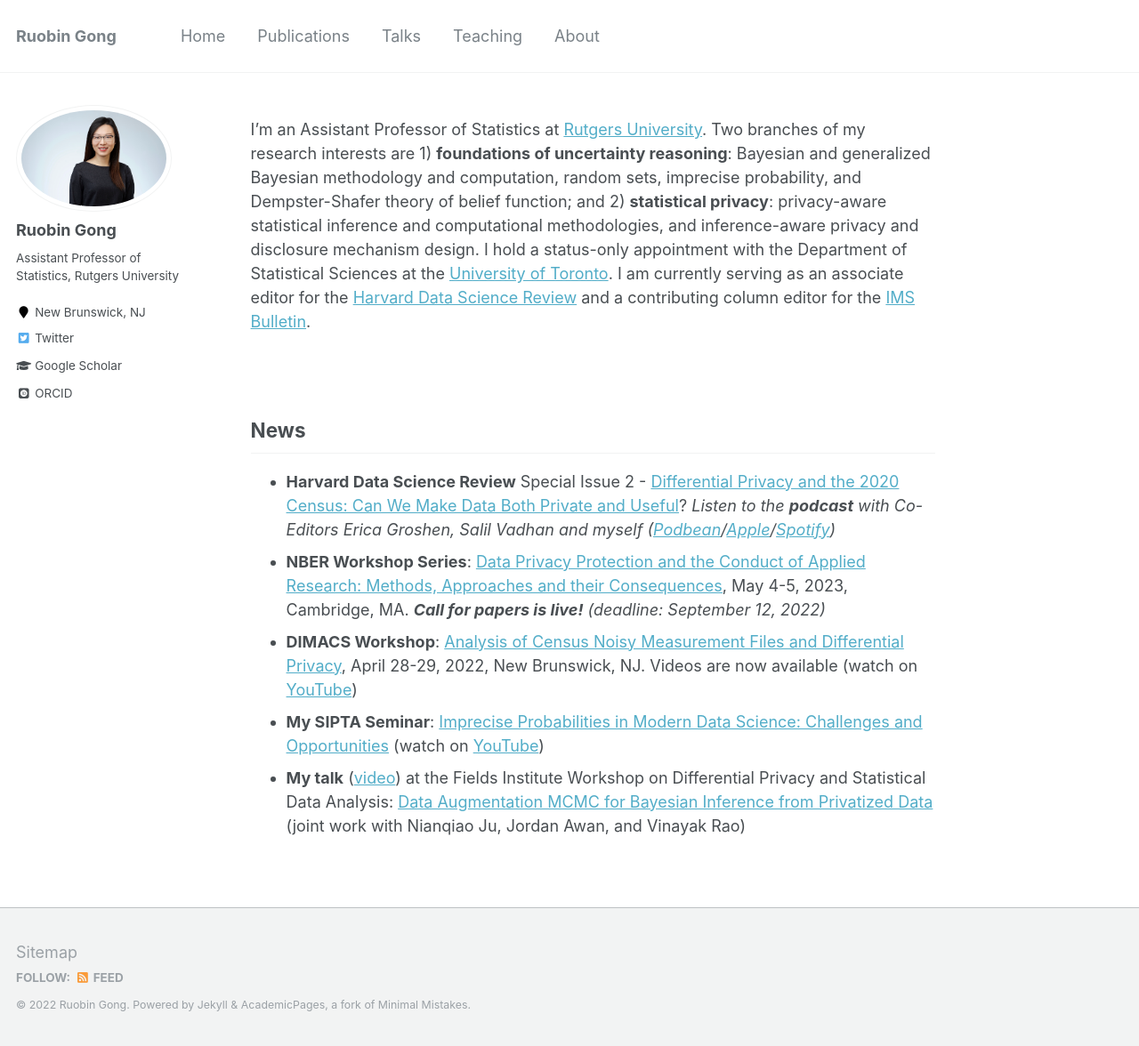
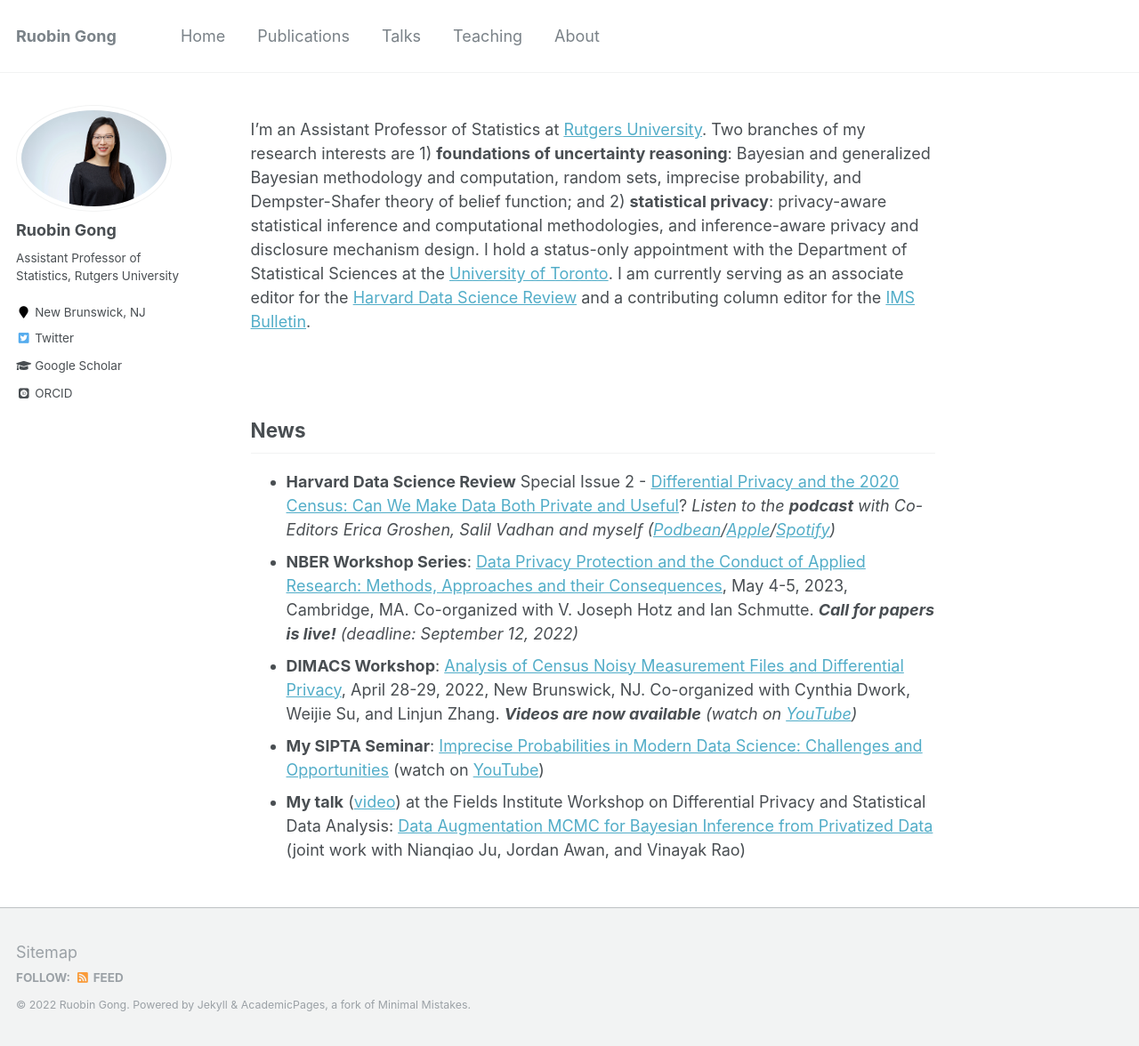
Before and after one commit to RuobinGong/RuobinGong.github.io, a Jekyll site: the page built from _pages/home.md, in a window 1280 px wide and 1176 px high. Shown: the whole window at 89% size. Built offline with Jekyll 4.4.1, drawn with Linux system fonts in a browser that asks for light colours; some web fonts are replaced.

Commit message:
Update home.md

```diff
--- a/_pages/home.md
+++ b/_pages/home.md
@@ -17,7 +17,7 @@ I'm an Assistant Professor of Statistics at [Rutgers University](https://www.sta
 ## News
 
 * **Harvard Data Science Review** Special Issue 2 - [Differential Privacy and the 2020 Census: Can We Make Data Both Private and Useful](https://hdsr.mitpress.mit.edu/specialissue2)?  _Listen to the **podcast** with Co-Editors Erica Groshen, Salil Vadhan and myself ([Podbean](https://hdsr.podbean.com/e/differential-privacy-for-the-2020-us-census-can-we-make-data-both-private-and-useful-part-1/)/[Apple](https://podcasts.apple.com/us/podcast/differential-privacy-for-the-2020-u-s-census-can-we/id1558728983?i=1000571597321)/[Spotify](https://open.spotify.com/episode/4A9ahGLv5r58LJX8Alxg19))_
-* **NBER Workshop Series**: [Data Privacy Protection and the Conduct of Applied Research: Methods, Approaches and their Consequences](https://www.nber.org/data-privacy-protection-and-conduct-applied-research-methods-approaches-and-their-consequences), May 4-5, 2023, Cambridge, MA. _**Call for papers is live!** (deadline: September 12, 2022)_
-* **DIMACS Workshop**: [Analysis of Census Noisy Measurement Files and Differential Privacy](http://dimacs.rutgers.edu/events/details?eID=2038), April 28-29, 2022, New Brunswick, NJ. Videos are now available (watch on [YouTube](https://www.youtube.com/playlist?list=PLKVCRT3MRed733-w2Lo2yvCAkac9zdIVj))
+* **NBER Workshop Series**: [Data Privacy Protection and the Conduct of Applied Research: Methods, Approaches and their Consequences](https://www.nber.org/data-privacy-protection-and-conduct-applied-research-methods-approaches-and-their-consequences), May 4-5, 2023, Cambridge, MA. Co-organized with V. Joseph Hotz and Ian Schmutte. _**Call for papers is live!** (deadline: September 12, 2022)_
+* **DIMACS Workshop**: [Analysis of Census Noisy Measurement Files and Differential Privacy](http://dimacs.rutgers.edu/events/details?eID=2038), April 28-29, 2022, New Brunswick, NJ. Co-organized with Cynthia Dwork, Weijie Su, and Linjun Zhang. _**Videos are now available** (watch on [YouTube](https://www.youtube.com/playlist?list=PLKVCRT3MRed733-w2Lo2yvCAkac9zdIVj))_
 * **My SIPTA Seminar**: [Imprecise Probabilities in Modern Data Science: Challenges and Opportunities](https://sipta.org/events/sipta-seminars/) (watch on [YouTube](https://www.youtube.com/watch?v=rNVWyG-0XgA))
 * **My talk** ([video](http://www.fields.utoronto.ca/talks/Data-Augmentation-MCMC-Bayesian-Inference-Privatized-Data)) at the Fields Institute Workshop on Differential Privacy and Statistical Data Analysis: [Data Augmentation MCMC for Bayesian Inference from Privatized Data](https://ruobingong.github.io/publication/2022-06-01-DAMCMC) (joint work with Nianqiao Ju, Jordan Awan, and Vinayak Rao)
```
